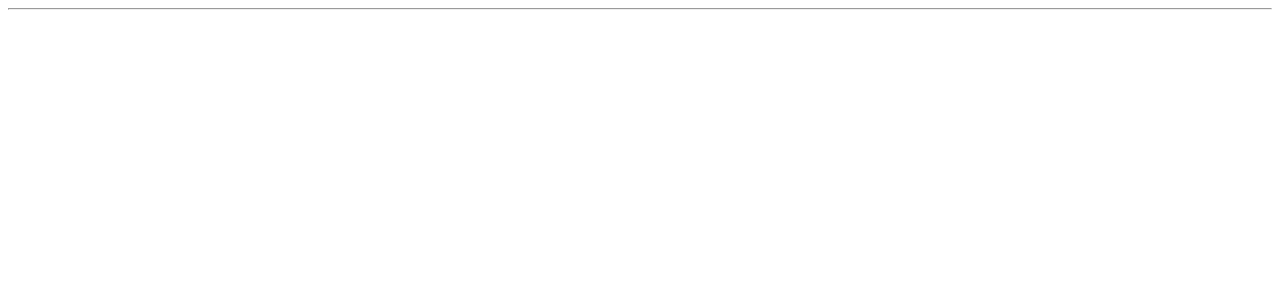
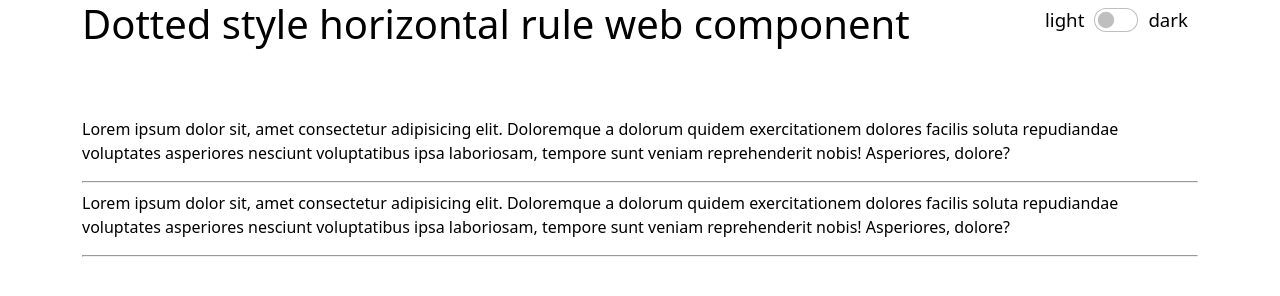
Before and after one commit to yishiashia/wc-dot-hr, a website with bundled scripts: page index.html in a window 1280 px wide. Built offline with nearby package versions, Linux system fonts and the light colour scheme.

Commit message:
chore: apply dark/light mode switch to demo page

```diff
--- a/index.html
+++ b/index.html
@@ -4,9 +4,124 @@
     <meta charset="UTF-8" />
     <meta name="viewport" content="width=device-width, initial-scale=1.0" />
     <title>WebComponent | DotHr</title>
+    <link
+      href="https://cdn.jsdelivr.net/npm/bootstrap@5.1.3/dist/css/bootstrap.min.css"
+      rel="stylesheet"
+      integrity="sha384-1BmE4kWBq78iYhFldvKuhfTAU6auU8tT94WrHftjDbrCEXSU1oBoqyl2QvZ6jIW3"
+      crossorigin="anonymous"
+    />
+    <script
+      src="https://cdn.jsdelivr.net/npm/bootstrap@5.1.3/dist/js/bootstrap.bundle.min.js"
+      integrity="sha384-ka7Sk0Gln4gmtz2MlQnikT1wXgYsOg+OMhuP+IlRH9sENBO0LRn5q+8nbTov4+1p"
+      crossorigin="anonymous"
+    ></script>
     <script src="dot-hr.js"></script>
+    <script>
+      function colorSwitch() {
+        const is_dark = document.getElementById("color-switch").checked;
+        console.log("dark:", is_dark);
+        const hrs = document.querySelectorAll("dot-hr");
+        if (is_dark) {
+          document.body.setAttribute("data-theme", "dark");
+          hrs.forEach((hr) => {
+            hr.style.setProperty("--hr-light-color", "#ccc");
+            hr.style.setProperty("--hr-dark-color", "#ccc");
+          });
+        } else {
+          document.body.setAttribute("data-theme", "light");
+          hrs.forEach((hr) => {
+            hr.style.setProperty("--hr-light-color", "#666");
+            hr.style.setProperty("--hr-dark-color", "#666");
+          });
+        }
+      }
+    </script>
+
+    <style>
+      [data-theme="light"] {
+        --bg-color: #ffffff;
+        --font-color: #000000;
+      }
+      [data-theme="dark"] {
+        --bg-color: #000000;
+        --font-color: #ffffff;
+      }
+      body {
+        background-color: var(--bg-color);
+        color: var(--font-color);
+      }
+      label {
+        margin-right: 10px;
+      }
+      .noselect {
+        -webkit-touch-callout: none; /* iOS Safari */
+        -webkit-user-select: none; /* Safari */
+        -khtml-user-select: none; /* Konqueror HTML */
+        -moz-user-select: none; /* Old versions of Firefox */
+        -ms-user-select: none; /* Internet Explorer/Edge */
+        user-select: none; /* Non-prefixed version, currently
+                                  supported by Chrome, Edge, Opera and Firefox */
+      }
+      .container .nav {
+        display: flex;
+        align-items: center;
+        justify-content: space-between;
+      }
+      .form-switch {
+        margin-bottom: 1rem;
+        display: flex;
+        align-items: center;
+        padding-left: 0;
+      }
+      .form-switch input.form-check-input {
+        margin: auto 0 !important;
+        height: 1.5rem;
+        width: 2.75rem !important;
+        border-radius: 3rem;
+        cursor: pointer;
+      }
+      .form-switch label.form-check-label {
+        margin-left: 10px;
+        font-size: 14pt;
+        cursor: pointer;
+      }
+    </style>
   </head>
   <body>
-    <dot-hr style="--hr-dots-number: 5"></dot-hr>
+    <div class="container">
+      <div class="nav">
+        <h1>Dotted style horizontal rule web component</h1>
+        <div class="form-check form-switch form-switch-lg">
+          <label class="form-check-label noselect" for="color-switch"
+            >light</label
+          >
+          <input
+            class="form-check-input"
+            type="checkbox"
+            role="switch"
+            id="color-switch"
+            onchange="javascript:colorSwitch()"
+          />
+          <label class="form-check-label noselect" for="color-switch"
+            >dark</label
+          >
+        </div>
+      </div>
+      <hr />
+      <p>
+        Lorem ipsum dolor sit, amet consectetur adipisicing elit. Doloremque a
+        dolorum quidem exercitationem dolores facilis soluta repudiandae
+        voluptates asperiores nesciunt voluptatibus ipsa laboriosam, tempore
+        sunt veniam reprehenderit nobis! Asperiores, dolore?
+      </p>
+      <dot-hr style="--hr-dots-number: 5"></dot-hr>
+      <p>
+        Lorem ipsum dolor sit, amet consectetur adipisicing elit. Doloremque a
+        dolorum quidem exercitationem dolores facilis soluta repudiandae
+        voluptates asperiores nesciunt voluptatibus ipsa laboriosam, tempore
+        sunt veniam reprehenderit nobis! Asperiores, dolore?
+      </p>
+      <dot-hr style="--hr-dots-number: 5"></dot-hr>
+    </div>
   </body>
 </html>
```
